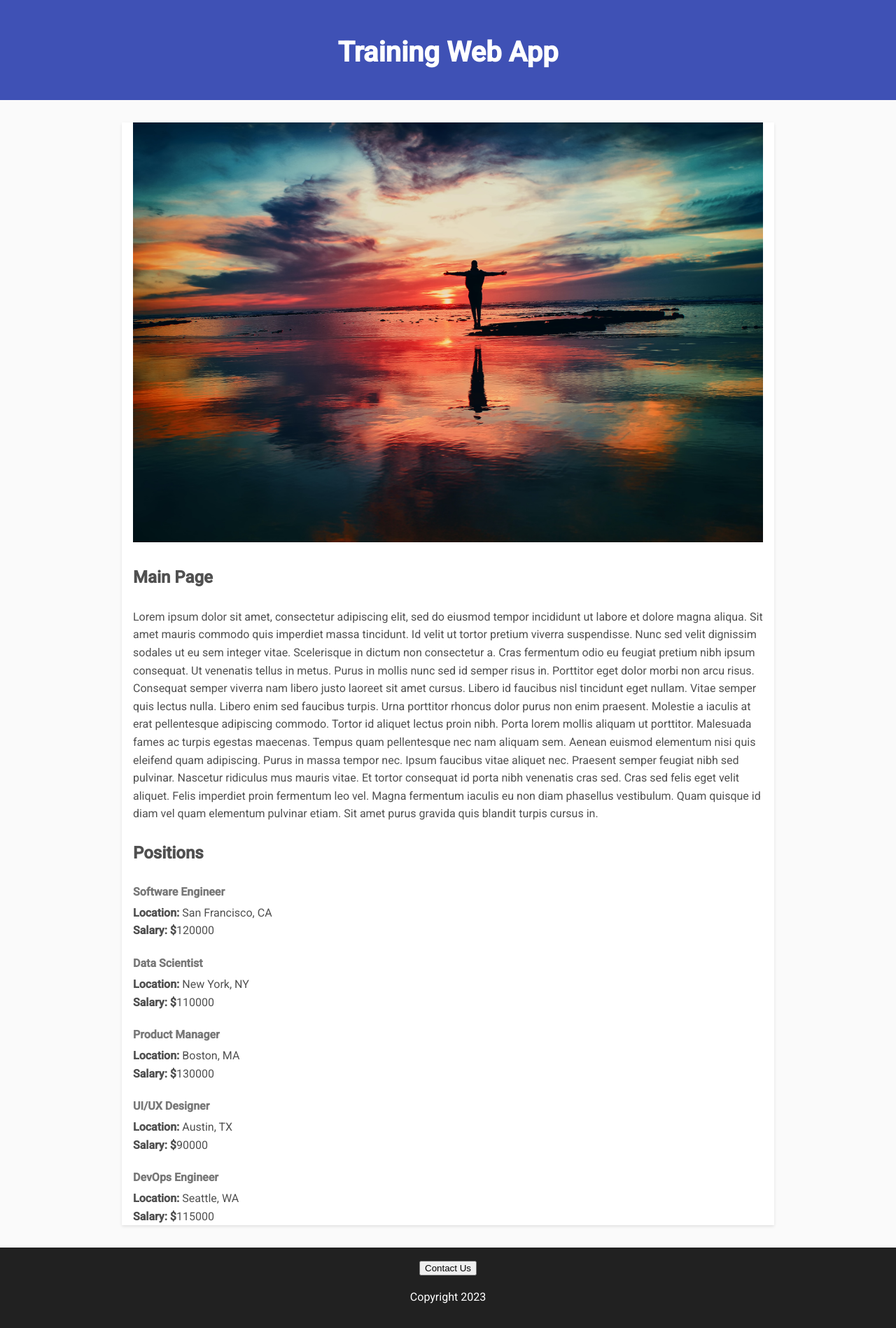
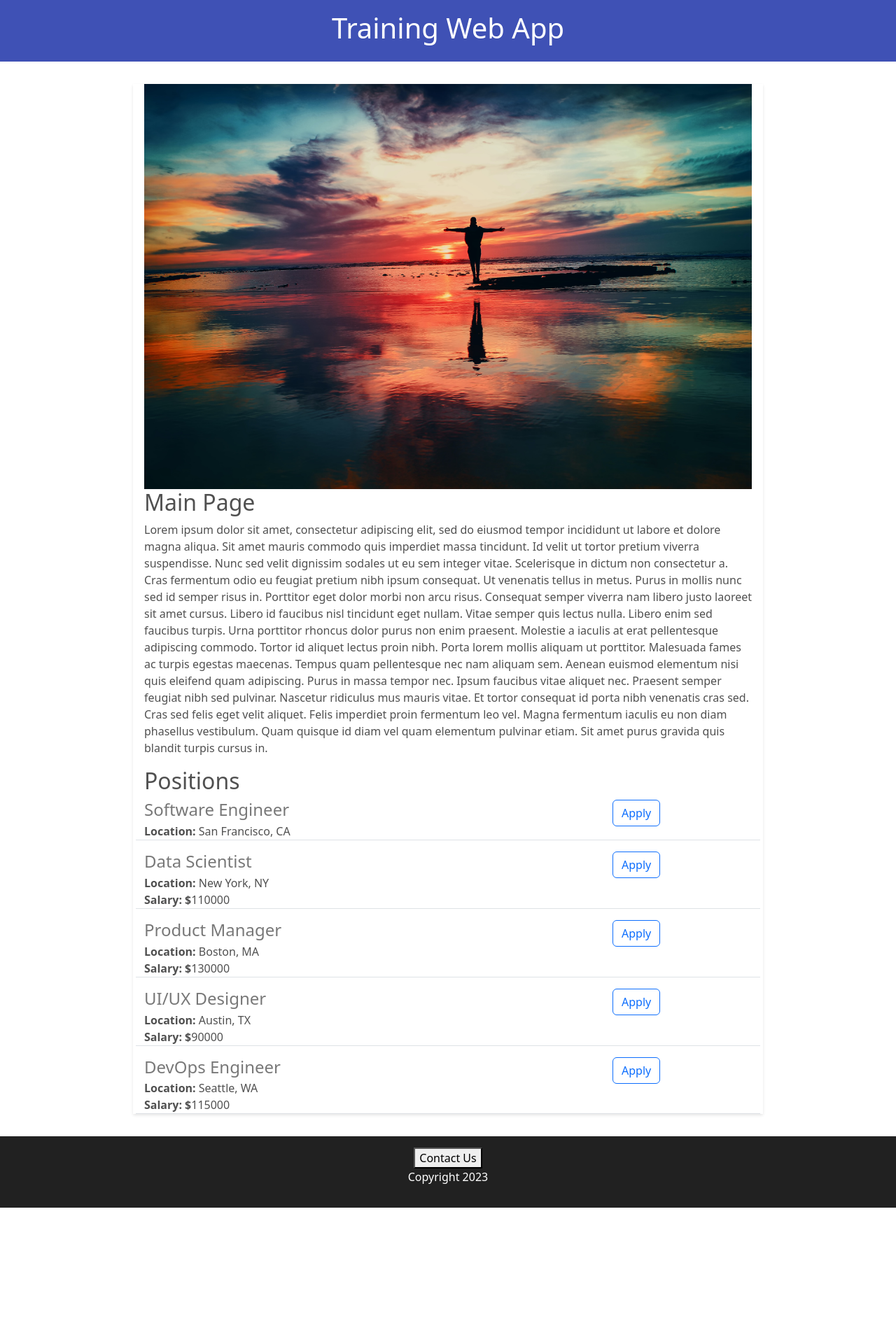
Before and after one commit to Vicoleon/web_training, a Flask app: page / in a window 1280 px wide. Shown: the whole page at 70% size. After the commit the page ends 1726 px from the top, so only its background shows below. Run offline with Flask 3, Linux system fonts and the light colour scheme.

Commit message:
Added apply button

```diff
--- a/app.py
+++ b/app.py
@@ -1,4 +1,4 @@
-from flask import Flask,render_template
+from flask import Flask, render_template, jsonify
 
 app= Flask(__name__)
 
@@ -6,8 +6,7 @@
     {
         'id': 1,
         'title': 'Software Engineer',
-        'location': 'San Francisco, CA',
-        'salary': 120000
+        'location': 'San Francisco, CA'
     },
     {
         'id': 2,
@@ -40,5 +39,9 @@
 def hello_world():
     return render_template("home.html",jobs=jobs)
 
+@app.route("/api/jobs")
+def list_jobs():
+  return jsonify(jobs)
+
 if __name__=="__main__":
   app.run(host='0.0.0.0', debug=True, port=81)
--- a/templates/home.html
+++ b/templates/home.html
@@ -61,7 +61,9 @@
 </head>
 
 <body>
-
+<meta charset="utf-8">
+    <meta name="viewport" content="width=device-width, initial-scale=1">
+    <link href="https://cdn.jsdelivr.net/npm/bootstrap@5.3.2/dist/css/bootstrap.min.css" rel="stylesheet" integrity="sha384-T3c6CoIi6uLrA9TneNEoa7RxnatzjcDSCmG1MXxSR1GAsXEV/Dwwykc2MPK8M2HN" crossorigin="anonymous">
   <header>
     <h1>Training Web App</h1>
   </header>
@@ -79,6 +81,7 @@
       {% for job in jobs %}
       {% include 'jobitem.html' %}
       {% endfor %}
+
     </div>
   </main>
 
--- a/templates/jobitem.html
+++ b/templates/jobitem.html
@@ -1,6 +1,15 @@
 
-        <div>
+        <div class="border-bottom row" style="margin-bottom:16px;"> <!-- in order to use the col, the div has to be row -->
+        <div class="col-9">
+
           <h4 style="color:rgb(120,120,120);margin-bottom:4px;">{{job['title']}}</h4>
         <div><b>Location: </b>{{job['location']}} </div>
+          {% if 'salary' in job %}
+
           <div><b>Salary: $</b>{{job['salary']}} </div>
+          {%endif %}
+          </div>
+          <div class="col-3">
+        <button type="button" class="btn btn-outline-primary">Apply</button>
+            </div>
     </div>
```
